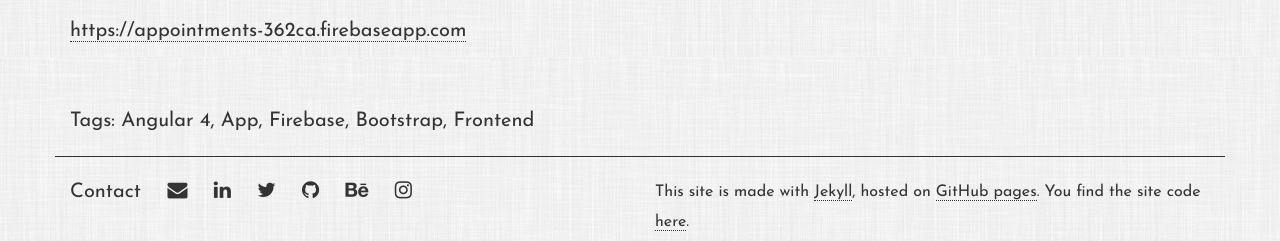
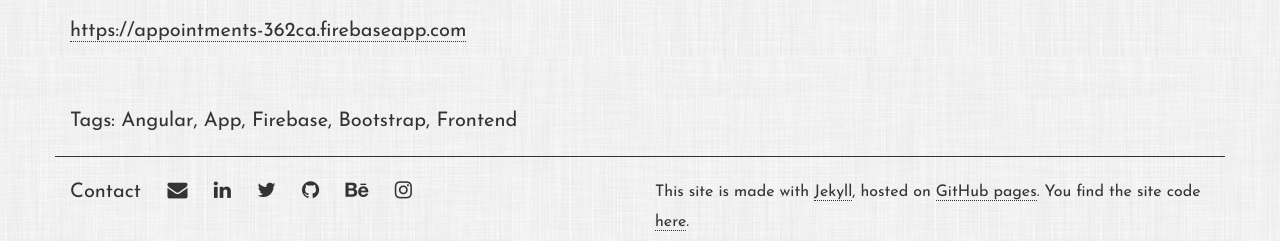
Before and after one commit to mauricewipf/interactive-resume, a Jekyll site: the page built from _posts/2017-09-18-Appointments-Angular-App.md, in a window 1280 px wide. Shown: the part 1059-1300 px from the top of the page. Built offline with Jekyll 4.4.1, drawn with Linux system fonts in a browser that asks for light colours; nearby versions of some CDN libraries.

```diff
--- a/_posts/2017-09-18-Appointments-Angular-App.md
+++ b/_posts/2017-09-18-Appointments-Angular-App.md
@@ -6,7 +6,7 @@
 projectHyperlink: https://appointments-362ca.firebaseapp.com
 description: Make appointments and view them in a list
 projectImage: appointments-angular-app.png
-projectTags: Angular 4, App, Firebase, Bootstrap, Frontend
+projectTags: Angular, App, Firebase, Bootstrap, Frontend
 ---
 
 This web application is a playground to learn Angular 4.
```
Also changed, not shown: _posts/2018-01-10-NoMeat-Hybrid-App.md (added, +18 -0 lines), images/nomeat-hybrid-app.png (added).
